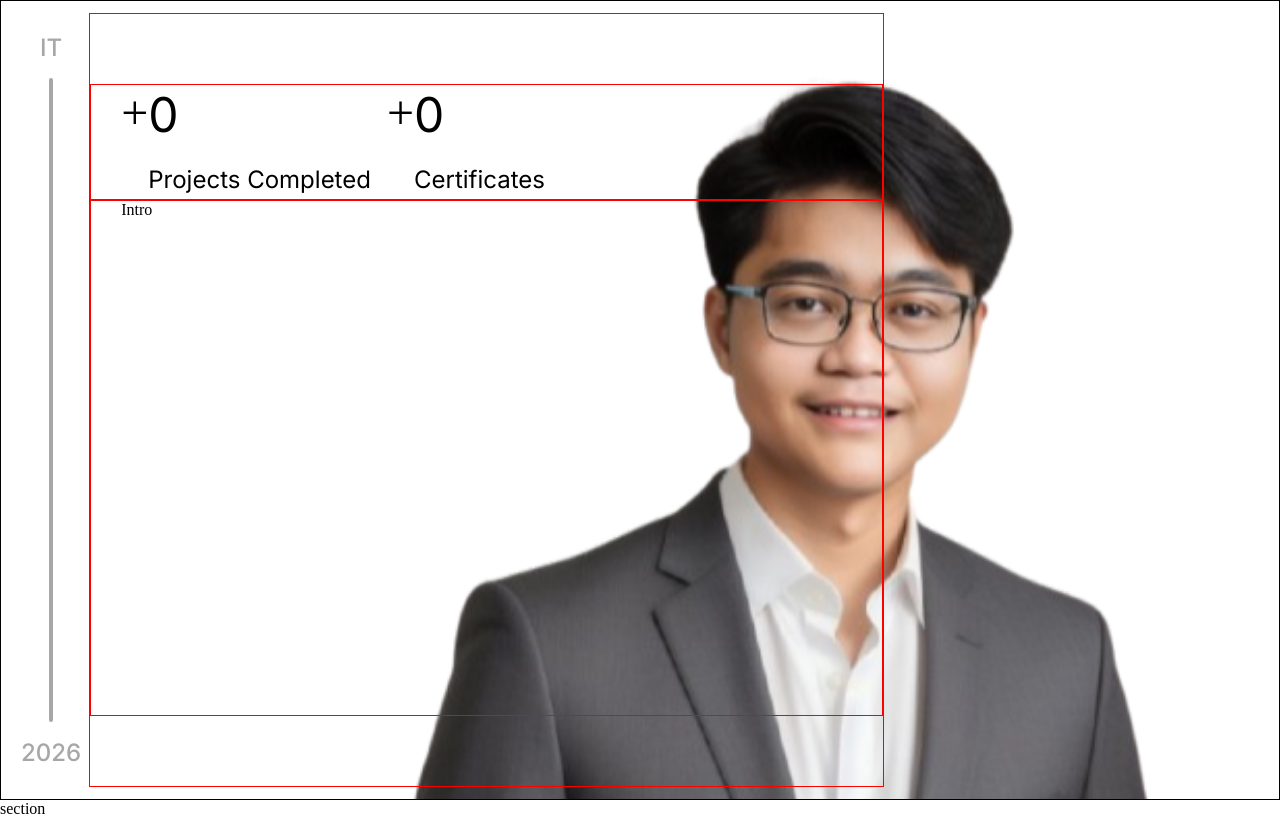
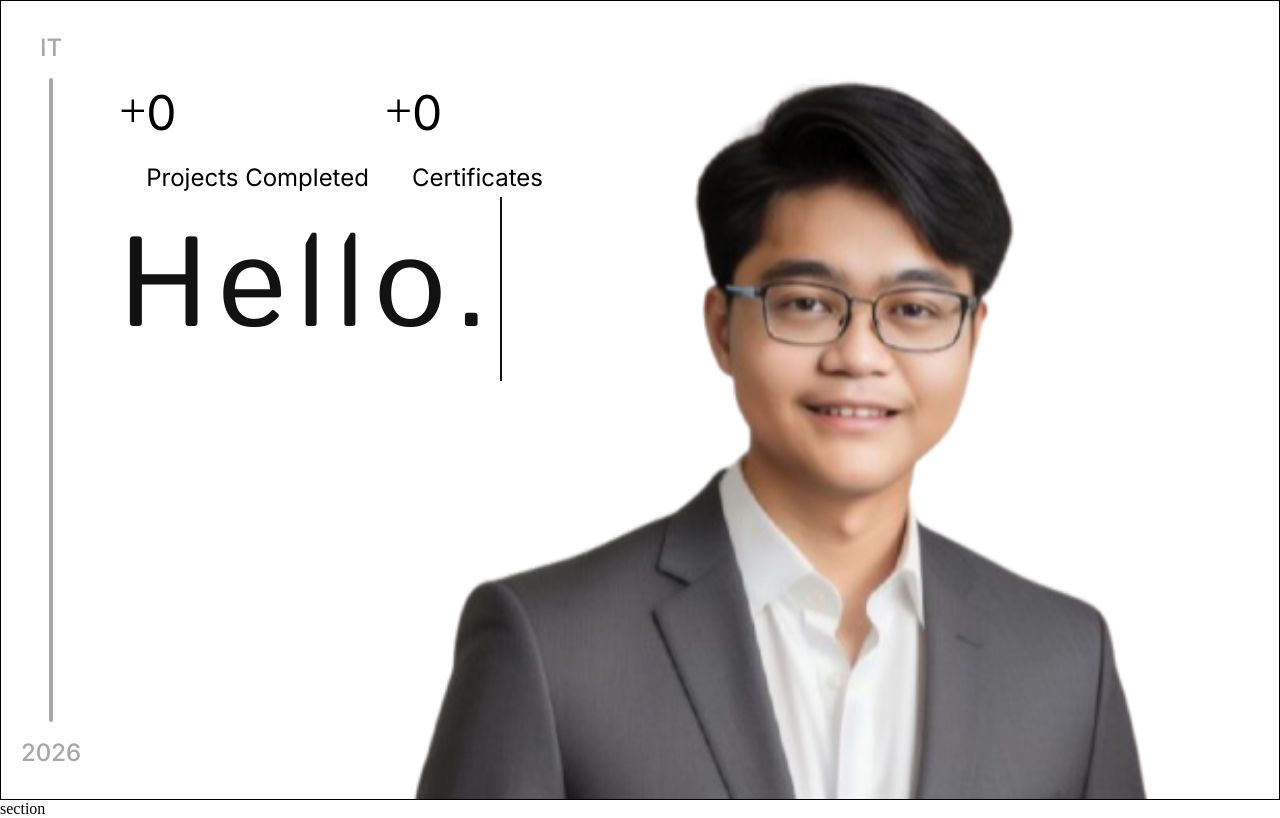
Before and after one commit to sudo-stanly/Portfolio, a React (Vite) app: page / in a window 1280 px wide. Built offline with nearby package versions, Linux system fonts and the light colour scheme.

Commit message:
typing effect

```diff
--- a/src/index.css
+++ b/src/index.css
@@ -101,13 +101,11 @@ main .hero .BOX .card:nth-child(1) .box:nth-child(2) .slider {
 main .hero .BOX .card:nth-child(2) {
   flex-grow: 1;
   padding: 70px 0px 70px;
-  border: 1px solid red;
   display: flex;
   justify-content: center;
   flex-direction: column;
 }
 main .hero .BOX .card:nth-child(2) .card-content {
-  border: 1px solid red;
   padding-left: 30px;
   padding-right: 30px;
 }
@@ -130,6 +128,22 @@ main .hero .BOX .card:nth-child(2) .card-content:nth-child(1) .COUNTER .COUNTER-
 }
 main .hero .BOX .card:nth-child(2) .card-content:nth-child(2) {
   flex-grow: 1;
+  flex-direction: column;
+  display: inline-block;
+}
+main .hero .BOX .card:nth-child(2) .card-content:nth-child(2) .heading-container {
+  display: inline-block;
+}
+main .hero .BOX .card:nth-child(2) .card-content:nth-child(2) .heading-container .text {
+  font-size: 8rem;
+  letter-spacing: 10px;
+  font-family: "Istok Web";
+  color: var(--text-secondary);
+  border-right: 2px solid var(--text-secondary);
+  width: 100%;
+  white-space: nowrap;
+  overflow: hidden;
+  animation: typing 2s, cursor 0.4s step-end infinite alternate;
 }
 main .hero .CARD {
   animation: fade_in 0.5s ease-in;
@@ -170,6 +184,16 @@ main .hero .CARD img {
     opacity: 100%;
   }
 }
+@keyframes cursor {
+  50% {
+    border-color: transparent;
+  }
+}
+@keyframes typing {
+  from {
+    width: 0;
+  }
+}
 @media (max-width: 1023px) {
   main .hero .BOX {
     width: 100%;
--- a/src/index.scss
+++ b/src/index.scss
@@ -128,14 +128,14 @@ main {
                     flex-grow: 1;
                     padding: 70px 0px 70px;
 
-                    border: 1px solid red;
+                    // border: 1px solid red;
 
                     display: flex;
                     justify-content: center;
                     flex-direction: column;
 
                     .card-content{
-                        border: 1px solid red;
+                        // border: 1px solid red;
                         padding-left: 30px;
                         padding-right: 30px;
 
@@ -170,6 +170,32 @@ main {
 
                         &:nth-child(2){
                             flex-grow: 1;
+
+                            // display: flex;
+                            flex-direction: column;
+
+                            // p{
+                            //     color: red;
+                            // }
+                            display: inline-block;
+
+                            .heading-container{
+                                display: inline-block;
+
+                                .text{
+                                    font-size: 8rem;
+                                    letter-spacing: 10px;
+                                    font-family: "Istok Web";
+                                    color: var(--text-secondary);
+                                    border-right: 2px solid var(--text-secondary);
+
+                                    width: 100%;
+                                    white-space: nowrap;
+                                    overflow: hidden;
+                                    // animation: typing 2s steps(6), cursor .4s step-end infinite alternate;
+                                    animation: typing 2s, cursor .4s step-end infinite alternate;
+                                }
+                            }
                         }
                     }
 
@@ -219,6 +245,17 @@ main {
     }
     to{
         opacity: 100%;
+    }
+}
+
+@keyframes cursor{
+    50%{
+        border-color: transparent;
+    }
+}
+@keyframes typing{
+    from{
+        width: 0;
     }
 }
 
--- a/src/pages/index.jsx
+++ b/src/pages/index.jsx
@@ -74,7 +74,11 @@ export default function IndexPage(){
                             </div>
 
                             <div className="card-content">
-                                Intro
+
+                                <div className="heading-container">
+                                    <p className="text">Hello.</p>
+                                </div>
+
                             </div>
 
                         </div>
```
Also changed, not shown: 1 other file (tests, documents, lock files or other folders).
